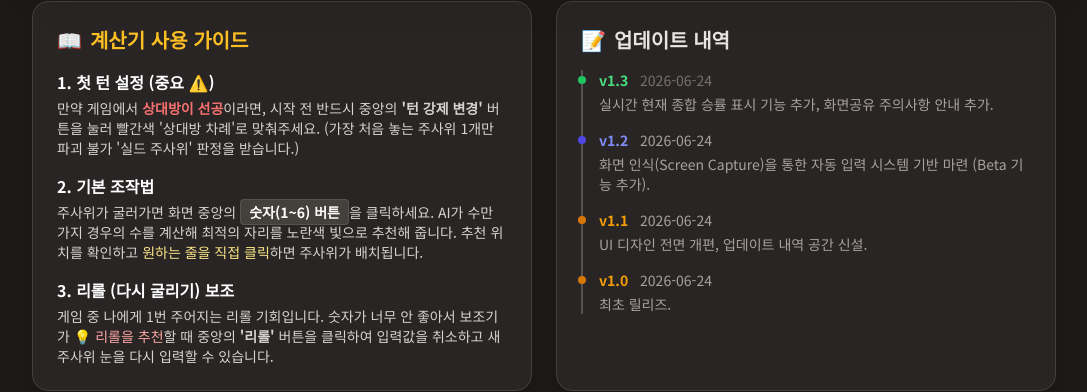
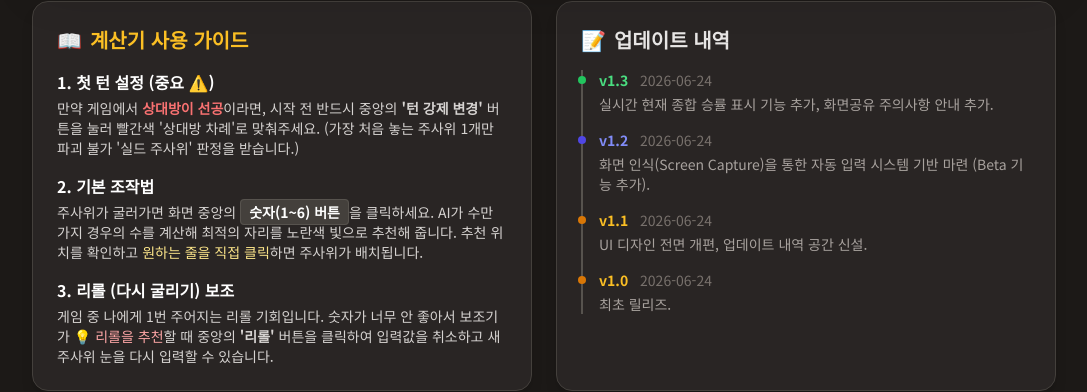
Before and after one commit to tikatukatikatuka/tikatuka-calculator, a plain HTML site: page index.html in a window 1280 px wide. Shown: the part 858-1250 px from the top of the page, without its empty margins (96-1183 px from the left). Drawn offline with nearby package versions, Linux system fonts and the light colour scheme.

Commit message:
Update index.html

```diff
--- a/index.html
+++ b/index.html
@@ -178,19 +178,18 @@
                     </li>
                     <li class="relative">
                         <span class="absolute -left-[21px] top-1.5 w-2 h-2 bg-indigo-600 rounded-full"></span>
-                        <div class="mb-1"><span class="text-indigo-400 font-bold text-sm">v1.2</span> <span class="text-stone-400 ml-2">2026-06-24</span></div>
+                        <div class="mb-1"><span class="text-indigo-400 font-bold text-sm">v1.2</span> <span class="text-stone-500 ml-2">2026-06-24</span></div>
                         <p class="text-stone-400">화면 인식(Screen Capture)을 통한 자동 입력 시스템 기반 마련 (Beta 기능 추가).</p>
                     </li>
                     <li class="relative">
                         <span class="absolute -left-[21px] top-1.5 w-2 h-2 bg-amber-600 rounded-full"></span>
-                        <div class="mb-1"><span class="text-amber-500 font-bold text-sm">v1.1</span> <span class="text-stone-400 ml-2">2026-06-24</span></div>
+                        <div class="mb-1"><span class="text-amber-400 font-bold text-sm">v1.1</span> <span class="text-stone-500 ml-2">2026-06-24</span></div>
                         <p class="text-stone-400">UI 디자인 전면 개편, 업데이트 내역 공간 신설.</p>
                     </li>
                     <li class="relative">
                         <span class="absolute -left-[21px] top-1.5 w-2 h-2 bg-amber-600 rounded-full"></span>
-                        <div class="mb-1"><span class="text-amber-500 font-bold text-sm">v1.0</span> <span class="text-stone-400 ml-2">2026-06-24</span></div>
+                        <div class="mb-1"><span class="text-amber-400 font-bold text-sm">v1.0</span> <span class="text-stone-500 ml-2">2026-06-24</span></div>
                         <p class="text-stone-400">최초 릴리즈.</p>
-                    </li>
                 </ul>
             </div>
         </div>
```
